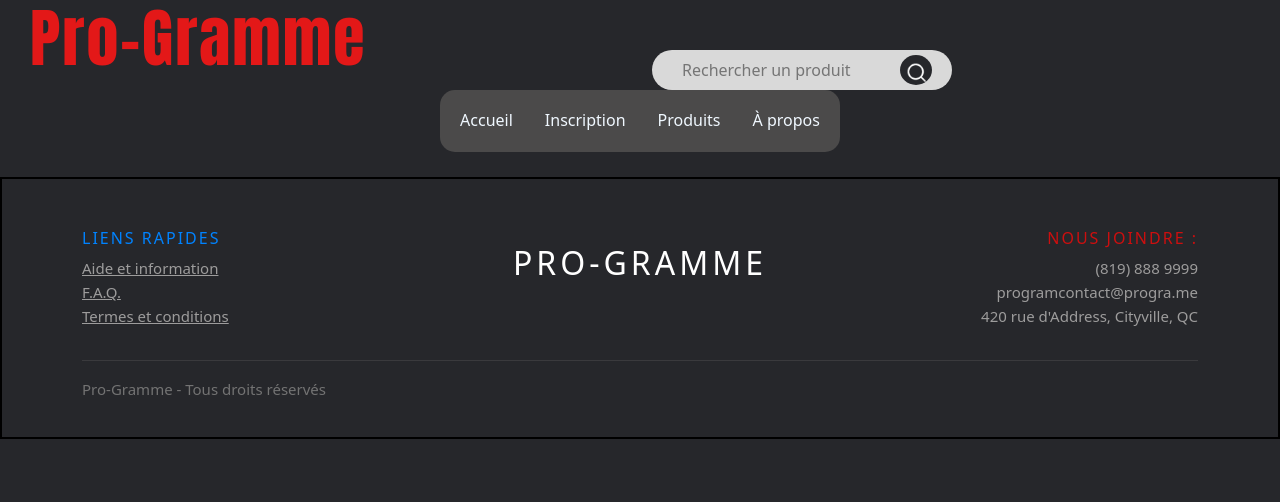
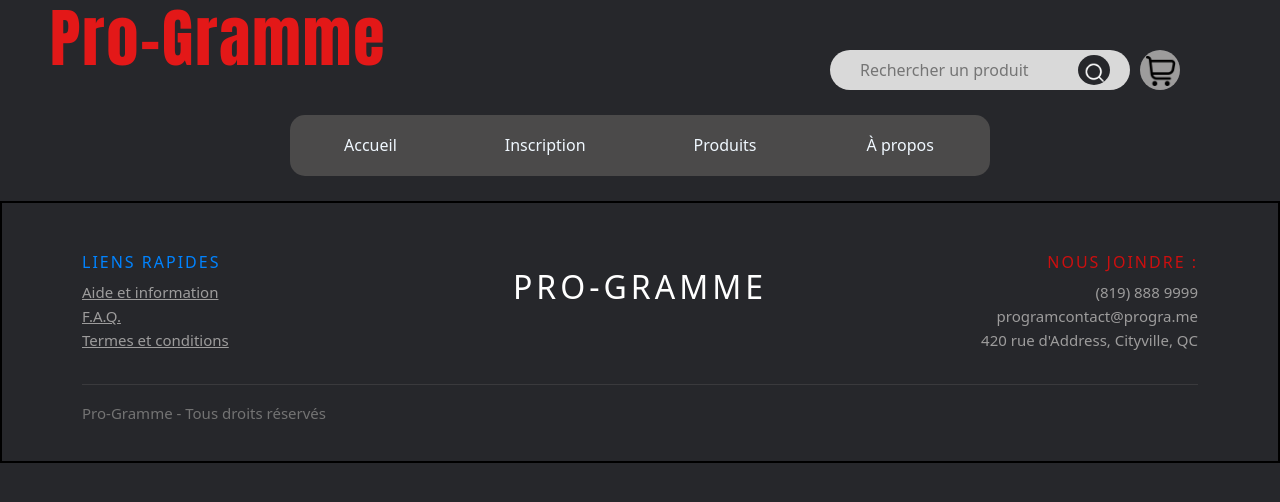
Before and after one commit to Giovani-Jose/IFT215-LAB4, a website: page client/index.html in a window 1280 px wide. Drawn offline with nearby package versions, Linux system fonts and the light colour scheme.

Commit message:
Added cart icon button

```diff
--- a/client/index.html
+++ b/client/index.html
@@ -43,6 +43,9 @@
                     <button type="submit"><img src="images/search.png"></button>
                 </form>
             </div>
+            <button type="button" class="btn-panier">
+                <img src="images/panier.png">
+            </button>
         </div>
     </div>
     <nav>
--- a/client/style/main.css
+++ b/client/style/main.css
@@ -83,18 +83,19 @@ nav{
 #menu-principal {
     background-color: var(--fond-menu, #000);
     padding-top: 4px;
-    width: 400px;
+    width: 700px;
     margin: auto;
     border-radius: 15px;
+    margin-top: 30px;
+    align-content: space-between;
 }
-.container1{
-    align-items: stretch;
-}
+
 .titre-logo a
 {
     color: #e31818;
     text-decoration:none;
-    margin-left: 30px;
+    margin-left: 50px;
+    margin-top: 100px;
     font-size: 64px;
     font-family: "Impact";
     letter-spacing: 2px;
@@ -115,7 +116,8 @@ nav{
     border-radius: 60px;
     padding: 10px 20px;
     margin-top: 50px;
-    alignment: right;
+    position: absolute;
+    right: 150px;
 }
 .barre-recherche input {
     all: unset;
@@ -139,20 +141,42 @@ nav{
     width: 20px;
 }
 
+.btn-panier
+{
+    border: 0;
+    border-radius: 50%;
+    width: 40px;
+    height: 40px;
+    cursor: pointer;
+    background: #9d9c9c;
+    position: absolute;
+    right: 100px;
+    margin-top: 50px;
+}
+
+.btn-panier img
+{
+    position: absolute;
+    left: 6px;
+    top: 6px;
+    width: 30px;
+}
+
 .barre-menu {
     overflow: hidden;
-    display: inline-block;
+    display: flex;
+    justify-content: space-around;
 }
 
 .barre-menu a {
     float: left;
     font-size: 16px;
     color: var(--couleur-menu);
-    text-align: center;
-    padding: 14px 16px;
+    padding: 14px 14px;
     text-decoration: none;
     transition: color 0.5s, background-color 0.5s;
     border-radius: 15px;
+    margin-bottom: 5px;
 }
 
 .deroulant {
```
Also changed, not shown: client/images/panier.png (added), client/images/profile.png (added).
